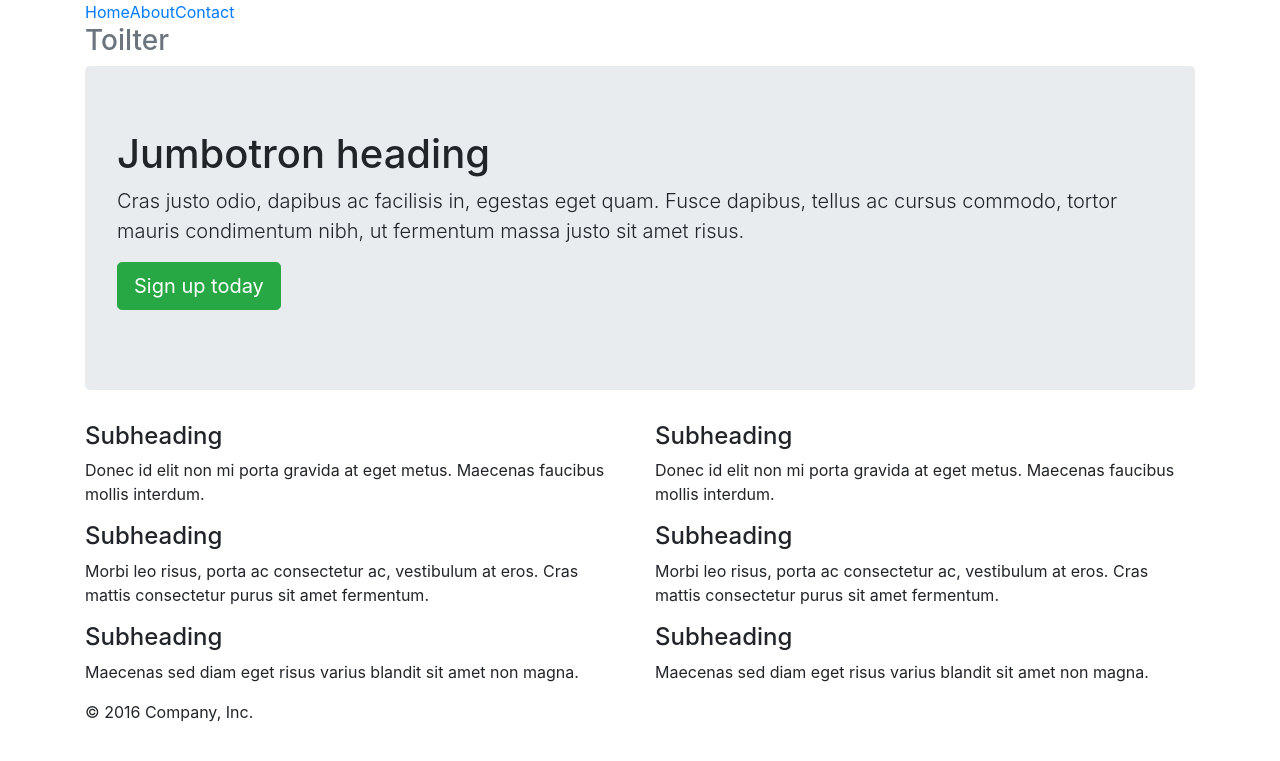
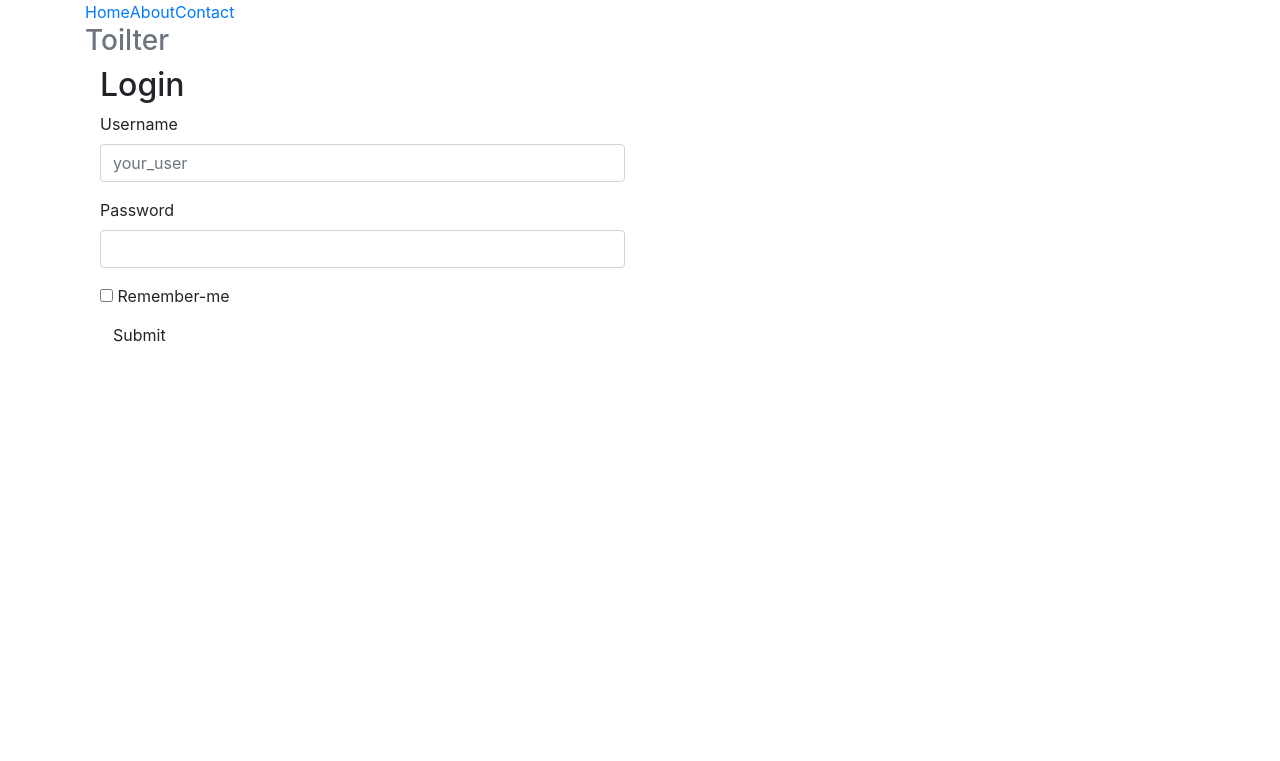
Before and after one commit to fernandanlisboa/Curso-Flask, a Flask app: page /login in a window 1280 px wide. Shown: the top 761 px of the page. Run offline with Flask 2, Linux system fonts and the light colour scheme; some libraries are stand-ins or nearby versions.

Commit message:
inserindo um forms

```diff
--- a/app/__init__.py
+++ b/app/__init__.py
@@ -2,6 +2,7 @@ from flask import Flask
 from flask_sqlalchemy import SQLAlchemy
 from flask_script import Manager
 from flask_migrate import Migrate, MigrateCommand
+
 
 app = Flask(__name__)
 app.config.from_object('config')
--- a/app/controllers/default.py
+++ b/app/controllers/default.py
@@ -1,13 +1,20 @@
 from flask import render_template
 from app import app
+
+from app.models.forms import LoginForm
 #aplicando o método route para a função index
 #criação de uma página
 @app.route("/index/<user>" )
 @app.route("/", defaults={"user": None}) #rota da minha página index
 def index(user): #padrão de chamada da página principal web
-    return render_template('base.html',
+    return render_template('index.html',
                            user = user) #recebe um arquivo html
 
-@app.route("/login")
+@app.route("/login", methods=["GET", "POST"])
 def login():
-      return render_template('base.html')
+    form = LoginForm()
+    if form.validate_on_submit():
+        print(form.username.data)
+        print(form.password.data)
+    return render_template('login.html',
+                               form = form)
--- /dev/null
+++ b/app/models/forms.py
@@ -0,0 +1,8 @@
+from flask_wtf import FlaskForm
+from wtforms import StringField, PasswordField, BooleanField
+from wtforms.validators import DataRequired
+
+class LoginForm(FlaskForm):
+    username = StringField("username", validators=[DataRequired()])
+    password = StringField("password", validators=[DataRequired()])
+    remember_me = BooleanField("remember_me",)
--- a/app/templates/base.html
+++ b/app/templates/base.html
@@ -10,7 +10,7 @@
     <link rel="icon" href="../../favicon.ico">
     <link rel="canonical" href="https://getbootstrap.com/docs/3.3/examples/jumbotron-narrow/">
 
-    <title>Toilter</title>
+    <title>{% block title %}Toilter{% endblock %}</title>
 
     <!-- Bootstrap core CSS -->
     <link href={{ url_for('static', filename="css/bootstrap.min.css") }} rel="stylesheet">
@@ -40,43 +40,14 @@
         <h3 class="text-muted">Toilter</h3>
       </div>
 
-      <div class="jumbotron">
-        <h1>Jumbotron heading</h1>
-        <p class="lead">Cras justo odio, dapibus ac facilisis in, egestas eget quam. Fusce dapibus, tellus ac cursus commodo, tortor mauris condimentum nibh, ut fermentum massa justo sit amet risus.</p>
-        <p><a class="btn btn-lg btn-success" href="#" role="button">Sign up today</a></p>
-      </div>
+      {% block content %}
+      {% endblock %}
 
-      <div class="row marketing">
-        <div class="col-lg-6">
-          <h4>Subheading</h4>
-          <p>Donec id elit non mi porta gravida at eget metus. Maecenas faucibus mollis interdum.</p>
 
-          <h4>Subheading</h4>
-          <p>Morbi leo risus, porta ac consectetur ac, vestibulum at eros. Cras mattis consectetur purus sit amet fermentum.</p>
-
-          <h4>Subheading</h4>
-          <p>Maecenas sed diam eget risus varius blandit sit amet non magna.</p>
-        </div>
-
-        <div class="col-lg-6">
-          <h4>Subheading</h4>
-          <p>Donec id elit non mi porta gravida at eget metus. Maecenas faucibus mollis interdum.</p>
-
-          <h4>Subheading</h4>
-          <p>Morbi leo risus, porta ac consectetur ac, vestibulum at eros. Cras mattis consectetur purus sit amet fermentum.</p>
-
-          <h4>Subheading</h4>
-          <p>Maecenas sed diam eget risus varius blandit sit amet non magna.</p>
-        </div>
-      </div>
-
-      <footer class="footer">
-        <p>&copy; 2016 Company, Inc.</p>
-      </footer>
 
     </div> <!-- /container -->
 
-    <script src="https://ajax/googleapis.com/ajax/libs/jquery/1.12.4/jquery.min.js"></script>
+
 
     <!-- IE10 viewport hack for Surface/desktop Windows 8 bug -->
     <script src="../../assets/js/ie10-viewport-bug-workaround.js"></script>
--- /dev/null
+++ b/app/templates/login.html
@@ -0,0 +1,37 @@
+{% extends 'base.html' %}
+
+{% block content %}
+<div class="col-md-6 col-md-offset-3">
+    <h2>Login</h2>
+    {{ form.crsf_token }}
+    <form action="" method="POST">
+        <div class="form-group">
+            <label>Username</label>
+            {{ form.username(class="form-control", placeholder="your_user") }}
+            {% if form.errors.username %}
+                <div class="alert alert-danger" role="alert">
+                    {{ form.errors.username }}
+                </div>
+            {% endif %}
+        </div>
+        <div class="form-group">
+            <label>Password</label>
+            {{ form.password(class="form-control") }}
+            {% if form.errors.password %}
+                <div class="alert alert-danger" role="alert">
+                    {{ form.errors.passoword }}
+                </div>
+            {% endif %}
+        </div>
+        <div class="checkbox">
+            <label>
+                {{ form.remember_me }} Remember-me
+            </label>
+        </div>
+        <button type="submit" class="btn btn-default">
+            Submit
+        </button>
+    </form>
+</div>
+
+{% endblock %}
--- a/config.py
+++ b/config.py
@@ -2,3 +2,5 @@ DEBUG = True
 
 SQLALCHEMY_DATABASE_URI = 'sqlite:///storage.db' #configuração do banco -> uri de conexão do banco de dados
 SQLALCHEMY_TRACK_MODIFICATIONS = True
+
+SECRET_KEY = 'chave-secreta'
```
Also changed, not shown: app/templates/index.html (+34 -18 lines).
